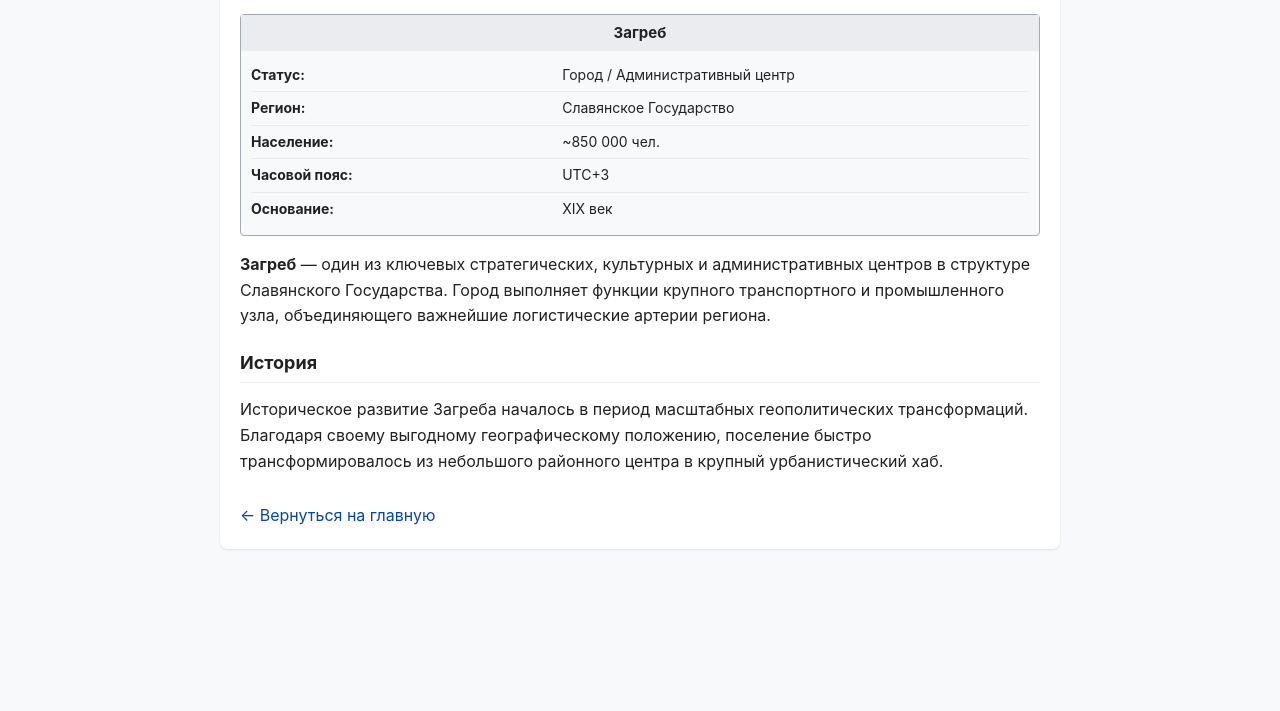
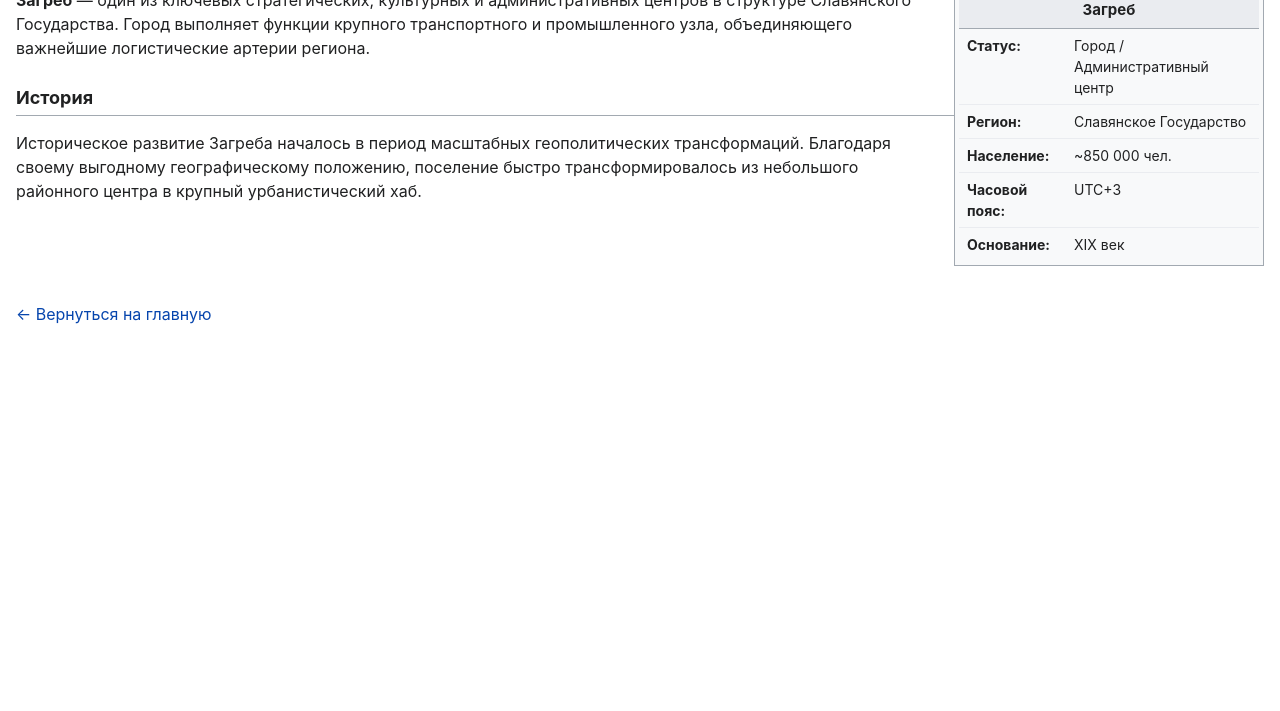
Before and after one commit to heroman1711-del/slavokratia, a plain HTML site: page zagreb.html in a window 1280 px wide. Shown: the part 89-800 px from the top of the page. Drawn offline with Linux system fonts and the light colour scheme.

Commit message:
Update zagreb.html

```diff
--- a/zagreb.html
+++ b/zagreb.html
@@ -7,70 +7,69 @@
     <style>
         body {
             font-family: -apple-system, BlinkMacSystemFont, "Segoe UI", Roboto, sans-serif;
-            line-height: 1.6;
+            line-height: 1.5;
             color: #202122;
-            background-color: #f8f9fa;
+            background-color: #ffffff;
             margin: 0;
             padding: 16px;
         }
-        .container {
-            max-width: 800px;
-            margin: 0 auto;
-            background: #ffffff;
-            padding: 20px;
-            border-radius: 8px;
-            box-shadow: 0 1px 3px rgba(0,0,0,0.1);
-        }
         h1 {
             font-size: 26px;
-            border-bottom: 2px solid #eaecf0;
-            padding-bottom: 6px;
+            border-bottom: 1px solid #a2a9b1;
+            padding-bottom: 4px;
             margin-top: 0;
         }
         h2 {
             font-size: 18px;
-            border-bottom: 1px solid #eaecf0;
+            border-bottom: 1px solid #a2a9b1;
             padding-bottom: 4px;
-            margin-top: 20px;
+            margin-top: 24px;
         }
         p {
             text-align: left;
-            margin: 0 0 14px 0;
+            margin: 0 0 12px 0;
         }
+        /* Вики-карточка на классической таблице */
         .infobox {
-            background: #f8f9fa;
+            float: right;
+            clear: right;
+            width: 100%;
+            max-width: 300px;
+            margin: 0 0 16px 16px;
             border: 1px solid #a2a9b1;
-            padding: 10px;
-            margin-bottom: 16px;
-            border-radius: 4px;
+            background-color: #f8f9fa;
+            padding: 4px;
             font-size: 14px;
         }
-        .infobox-title {
-            font-weight: bold;
+        @media (max-width: 600px) {
+            .infobox {
+                float: none;
+                max-width: 100%;
+                margin: 0 0 16px 0;
+            }
+        }
+        .infobox table {
+            width: 100%;
+            border-collapse: collapse;
+        }
+        .infobox th {
+            background-color: #eaecf0;
             text-align: center;
+            padding: 6px;
             font-size: 15px;
-            background: #eaecf0;
-            padding: 6px;
-            margin: -10px -10px 8px -10px;
+            border-bottom: 1px solid #a2a9b1;
         }
-        .infobox-row {
-            display: flex;
+        .infobox td {
+            padding: 6px 8px;
             border-bottom: 1px solid #eaecf0;
-            padding: 5px 0;
+            vertical-align: top;
         }
-        .infobox-row:last-child {
+        .infobox tr:last-child td {
             border-bottom: none;
-        }
-        .infobox-label {
-            font-weight: bold;
-            width: 40%;
-        }
-        .infobox-data {
-            width: 60%;
         }
         .back-link {
             display: inline-block;
-            margin-top: 15px;
+            margin-top: 20px;
             color: #0645ad;
             text-decoration: none;
         }
@@ -78,38 +77,44 @@
 </head>
 <body>
 
-<div class="container">
+<div>
     <h1>Загреб</h1>
 
+    <!-- Вики-инфобокс через таблицу -->
     <div class="infobox">
-        <div class="infobox-title">Загреб</div>
-        <div class="infobox-row">
-            <div class="infobox-label">Статус:</div>
-            <div class="infobox-data">Город / Административный центр</div>
-        </div>
-        <div class="infobox-row">
-            <div class="infobox-label">Регион:</div>
-            <div class="infobox-data">Славянское Государство</div>
-        </div>
-        <div class="infobox-row">
-            <div class="infobox-label">Население:</div>
-            <div class="infobox-data">~850 000 чел.</div>
-        </div>
-        <div class="infobox-row">
-            <div class="infobox-label">Часовой пояс:</div>
-            <div class="infobox-data">UTC+3</div>
-        </div>
-        <div class="infobox-row">
-            <div class="infobox-label">Основание:</div>
-            <div class="infobox-data">XIX век</div>
-        </div>
+        <table>
+            <tr>
+                <th colspan="2">Загреб</th>
+            </tr>
+            <tr>
+                <td><b>Статус:</b></td>
+                <td>Город / Административный центр</td>
+            </tr>
+            <tr>
+                <td><b>Регион:</b></td>
+                <td>Славянское Государство</td>
+            </tr>
+            <tr>
+                <td><b>Население:</b></td>
+                <td>~850 000 чел.</td>
+            </tr>
+            <tr>
+                <td><b>Часовой пояс:</b></td>
+                <td>UTC+3</td>
+            </tr>
+            <tr>
+                <td><b>Основание:</b></td>
+                <td>XIX век</td>
+            </tr>
+        </table>
     </div>
 
-    <p><strong>Загреб</strong> — один из ключевых стратегических, культурных и административных центров в структуре Славянского Государства. Город выполняет функции крупного транспортного и промышленного узла, объединяющего важнейшие логистические артерии региона.</p>
+    <p><b>Загреб</b> — один из ключевых стратегических, культурных и административных центров в структуре Славянского Государства. Город выполняет функции крупного транспортного и промышленного узла, объединяющего важнейшие логистические артерии региона.</p>
 
     <h2>История</h2>
     <p>Историческое развитие Загреба началось в период масштабных геополитических трансформаций. Благодаря своему выгодному географическому положению, поселение быстро трансформировалось из небольшого районного центра в крупный урбанистический хаб.</p>
 
+    <div style="clear: both;"></div>
     <a href="index.html" class="back-link">← Вернуться на главную</a>
 </div>
 
```
